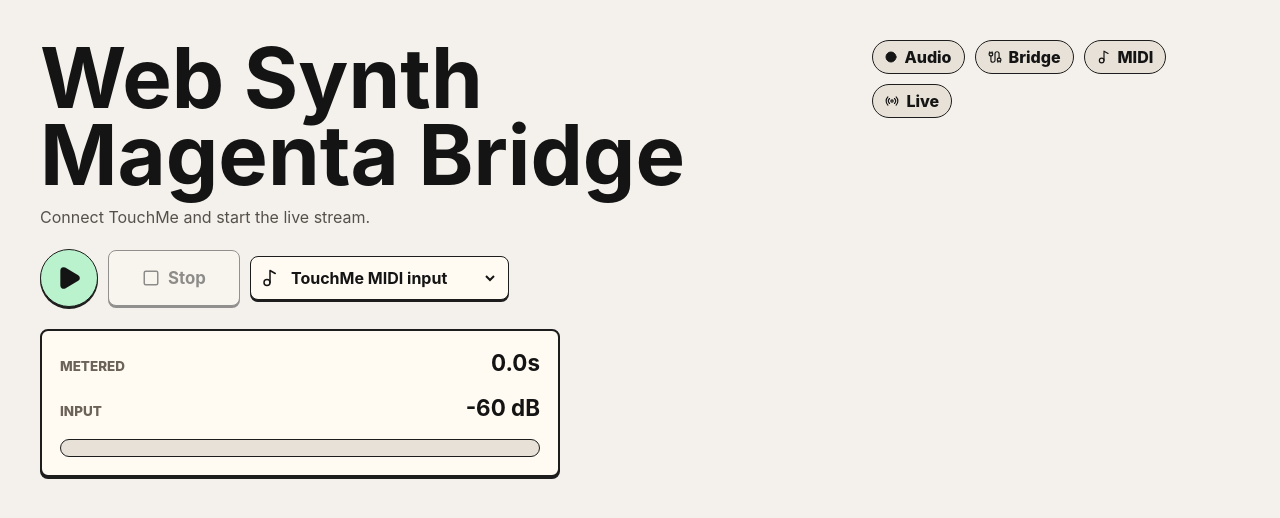
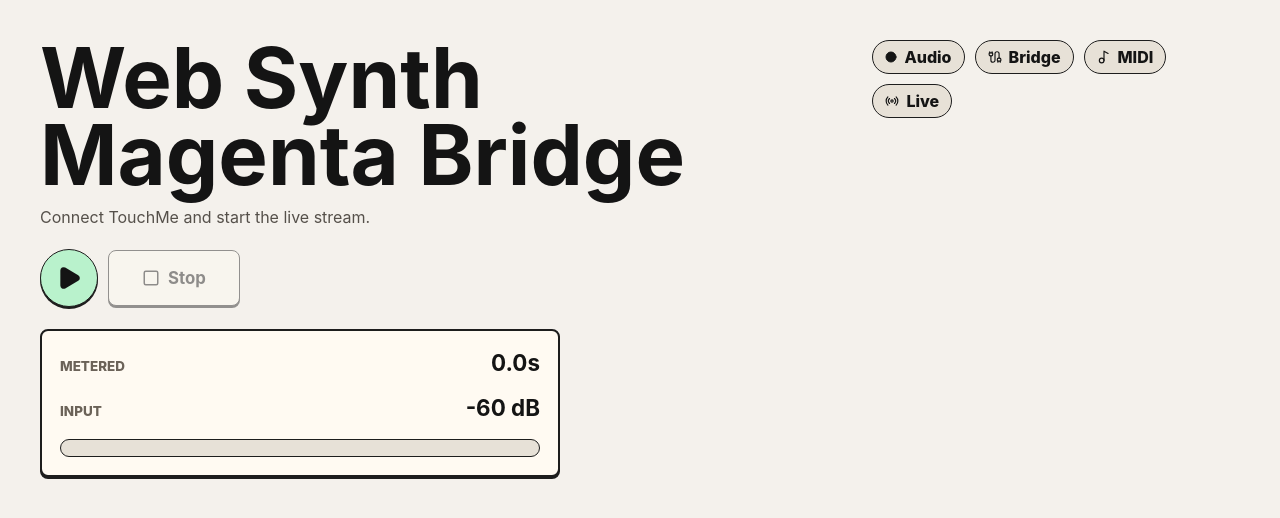
Before and after one commit to audovychenko-mentoring/web-synth-magenta-bridge, a React (Vite) app in the folder apps/web/: page / in a window 1280 px wide. Shown: the top 518 px of the page. Built offline with nearby package versions, Linux system fonts and the light colour scheme.

Commit message:
Read TouchMe MIDI automatically

```diff
--- a/apps/web/src/main.tsx
+++ b/apps/web/src/main.tsx
@@ -44,13 +44,13 @@
   const socketRef = useRef<WebSocket | null>(null);
   const connectPromiseRef = useRef<Promise<WebSocket> | null>(null);
   const midiAccessRef = useRef<MidiAccessLike | null>(null);
+  const midiInputRef = useRef<MidiInputLike | null>(null);
   const midiVoicesRef = useRef<Map<number, MidiVoice>>(new Map());
 
   const [audioReady, setAudioReady] = useState(false);
   const [connected, setConnected] = useState(false);
   const [midiConnected, setMidiConnected] = useState(false);
-  const [midiInputs, setMidiInputs] = useState<MidiInputLike[]>([]);
-  const [selectedMidiId, setSelectedMidiId] = useState("");
+  const [armed, setArmed] = useState(false);
   const [live, setLive] = useState(false);
   const [level, setLevel] = useState(0);
   const [capturedFrames, setCapturedFrames] = useState(0);
@@ -103,15 +103,28 @@
   }
 
   const captureEnabledRef = useRef(false);
+  const armedRef = useRef(false);
   const liveRef = useRef(false);
 
   function syncMidiInputs(access = midiAccessRef.current) {
     if (!access) return;
     const inputs = Array.from(access.inputs.values());
-    setMidiInputs(inputs);
-    if (!selectedMidiId && inputs[0]?.id) {
-      setSelectedMidiId(inputs[0].id);
+    if (midiInputRef.current && !inputs.some((input) => input.id === midiInputRef.current?.id)) {
+      midiInputRef.current = null;
+      setMidiConnected(false);
     }
+  }
+
+  function looksLikeTouchMe(input: MidiInputLike) {
+    const label = `${input.name || ""} ${input.manufacturer || ""}`.toLowerCase();
+    return label.includes("touchme") || label.includes("playtronica");
+  }
+
+  function pickTouchMeInput(inputs: MidiInputLike[]) {
+    const namedTouchMe = inputs.find(looksLikeTouchMe);
+    if (namedTouchMe) return namedTouchMe;
+    if (inputs.length === 1) return inputs[0];
+    return null;
   }
 
   async function ensureMidiAccess() {
@@ -128,15 +141,19 @@
     return access;
   }
 
-  async function connectTouchMeMidi(inputId = selectedMidiId, quiet = false) {
+  async function connectTouchMeMidi(quiet = false) {
     await ensureAudio();
     const access = await ensureMidiAccess();
     if (!access) return false;
 
     const inputs = Array.from(access.inputs.values());
-    const input = inputs.find((device) => device.id === inputId) || inputs[0];
+    const input = pickTouchMeInput(inputs);
     if (!input) {
-      if (!quiet) setStatus("No MIDI input found. Connect the TouchMe board and retry.");
+      if (!quiet) {
+        setStatus(inputs.length > 0
+          ? "TouchMe was not detected. Disconnect other MIDI devices or reconnect the TouchMe board."
+          : "No TouchMe MIDI input found. Connect the board and retry.");
+      }
       return false;
     }
 
@@ -144,7 +161,7 @@
       device.onmidimessage = null;
     });
     input.onmidimessage = handleMidiMessage;
-    setSelectedMidiId(input.id);
+    midiInputRef.current = input;
     setMidiConnected(true);
     captureEnabledRef.current = true;
     if (!quiet) setStatus(`TouchMe MIDI connected: ${input.name || "MIDI input"}.`);
@@ -155,6 +172,7 @@
     midiAccessRef.current?.inputs.forEach((input) => {
       input.onmidimessage = null;
     });
+    midiInputRef.current = null;
     midiVoicesRef.current.forEach(({ oscillator, gain }) => {
       const context = audioRef.current;
       if (!context) return;
@@ -166,13 +184,6 @@
     setStatus("TouchMe MIDI disconnected.");
   }
 
-  async function changeMidiInput(inputId: string) {
-    setSelectedMidiId(inputId);
-    if (midiConnected) {
-      await connectTouchMeMidi(inputId);
-    }
-  }
-
   function handleMidiMessage(event: { data: Uint8Array }) {
     const [statusByte, data1 = 0, data2 = 0] = event.data;
     const command = statusByte & 0xf0;
@@ -181,6 +192,7 @@
 
     if (command === 0x90 && data2 > 0) {
       startMidiVoice(note, velocity);
+      void startStreamFromMidiSignal();
       return;
     }
     if (command === 0x80 || (command === 0x90 && data2 === 0)) {
@@ -189,6 +201,7 @@
     }
     if (command === 0xb0) {
       updateMidiControl(data1, velocity);
+      if (data2 > 0) void startStreamFromMidiSignal();
     }
   }
 
@@ -299,16 +312,14 @@
     return promise;
   }
 
-  async function startLiveStream() {
-    if (liveRef.current) return;
+  async function startStreamFromMidiSignal() {
+    if (!armedRef.current || liveRef.current) return;
     try {
-      await ensureAudio();
-      if (!midiConnected) {
-        void connectTouchMeMidi(selectedMidiId, true);
-      }
       const socket = await connectBridge();
       liveRef.current = true;
       setLive(true);
+      setArmed(false);
+      armedRef.current = false;
       setStatus("Starting live Magenta stream.");
       socket.send(JSON.stringify({ type: "magenta:stream:start" }));
     } catch {
@@ -318,12 +329,31 @@
     }
   }
 
+  async function startLiveStream() {
+    if (armedRef.current || liveRef.current) return;
+    try {
+      await ensureAudio();
+      const inputReady = await connectTouchMeMidi();
+      if (!inputReady) return;
+      armedRef.current = true;
+      setArmed(true);
+      setStatus("Waiting for TouchMe MIDI signal.");
+    } catch {
+      armedRef.current = false;
+      setArmed(false);
+      setStatus("TouchMe MIDI was not opened. Check the board connection and browser MIDI permission.");
+    }
+  }
+
   function stopLiveStream() {
-    if (!liveRef.current) return;
+    if (!liveRef.current && !armedRef.current) return;
+    const wasLive = liveRef.current;
+    armedRef.current = false;
+    setArmed(false);
     liveRef.current = false;
     setLive(false);
     socketRef.current?.send(JSON.stringify({ type: "magenta:stream:stop" }));
-    setStatus("Stopping live stream.");
+    setStatus(wasLive ? "Stopping live stream." : "Waiting cancelled.");
   }
 
   return (
@@ -354,33 +384,15 @@
           aria-label="Play live stream"
           className="playAction"
           onClick={startLiveStream}
-          disabled={live}
+          disabled={armed || live}
           title="Play"
         >
           <Play size={26} fill="currentColor" />
         </button>
-        <button className="primaryAction stopAction" onClick={stopLiveStream} disabled={!live}>
+        <button className="primaryAction stopAction" onClick={stopLiveStream} disabled={!armed && !live}>
           <Square size={18} />
           Stop
         </button>
-        <div className="sourcePicker">
-          <Music2 size={18} />
-          <select
-            aria-label="TouchMe MIDI input"
-            className="inputSelect"
-            value={selectedMidiId}
-            onChange={(event) => void changeMidiInput(event.target.value)}
-            onFocus={() => void ensureMidiAccess()}
-          >
-            {midiInputs.length === 0 ? (
-              <option value="">TouchMe MIDI input</option>
-            ) : midiInputs.map((input, index) => (
-              <option key={input.id} value={input.id}>
-                {input.name || input.manufacturer || `MIDI ${index + 1}`}
-              </option>
-            ))}
-          </select>
-        </div>
       </section>
 
       <section className="workspace">
--- a/apps/web/src/styles.css
+++ b/apps/web/src/styles.css
@@ -35,18 +35,6 @@
 button:disabled {
   opacity: 0.45;
   cursor: not-allowed;
-}
-
-select {
-  min-height: 44px;
-  border: 1px solid #1d1d1d;
-  border-radius: 8px;
-  background: #fffaf2;
-  color: #141414;
-  box-shadow: 0 2px 0 #1d1d1d;
-  font: inherit;
-  font-weight: 700;
-  padding: 0 34px 0 12px;
 }
 
 .shell {
@@ -136,31 +124,6 @@
   background: transparent;
 }
 
-.inputSelect {
-  max-width: min(360px, 100%);
-}
-
-.sourcePicker {
-  border: 1px solid #1d1d1d;
-  border-radius: 8px;
-  background: #fffaf2;
-  display: inline-flex;
-  align-items: center;
-  gap: 8px;
-  min-height: 44px;
-  padding: 0 10px;
-  box-shadow: 0 2px 0 #1d1d1d;
-}
-
-.sourcePicker select {
-  border: 0;
-  border-radius: 0;
-  min-height: 40px;
-  box-shadow: none;
-  background: transparent;
-  padding-left: 0;
-}
-
 .workspace {
   display: grid;
   grid-template-columns: minmax(280px, 520px);
```
Also changed, not shown: 1 other file (tests, documents, lock files or other folders).
